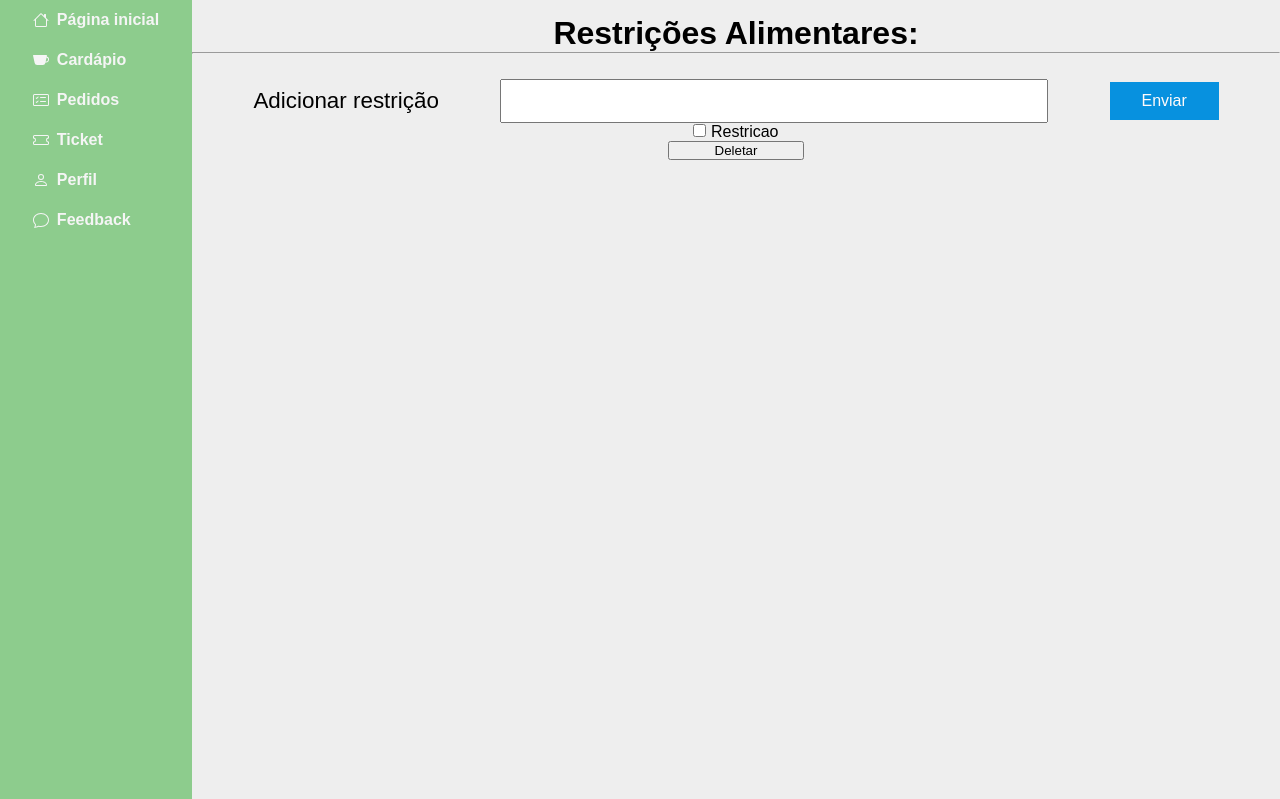
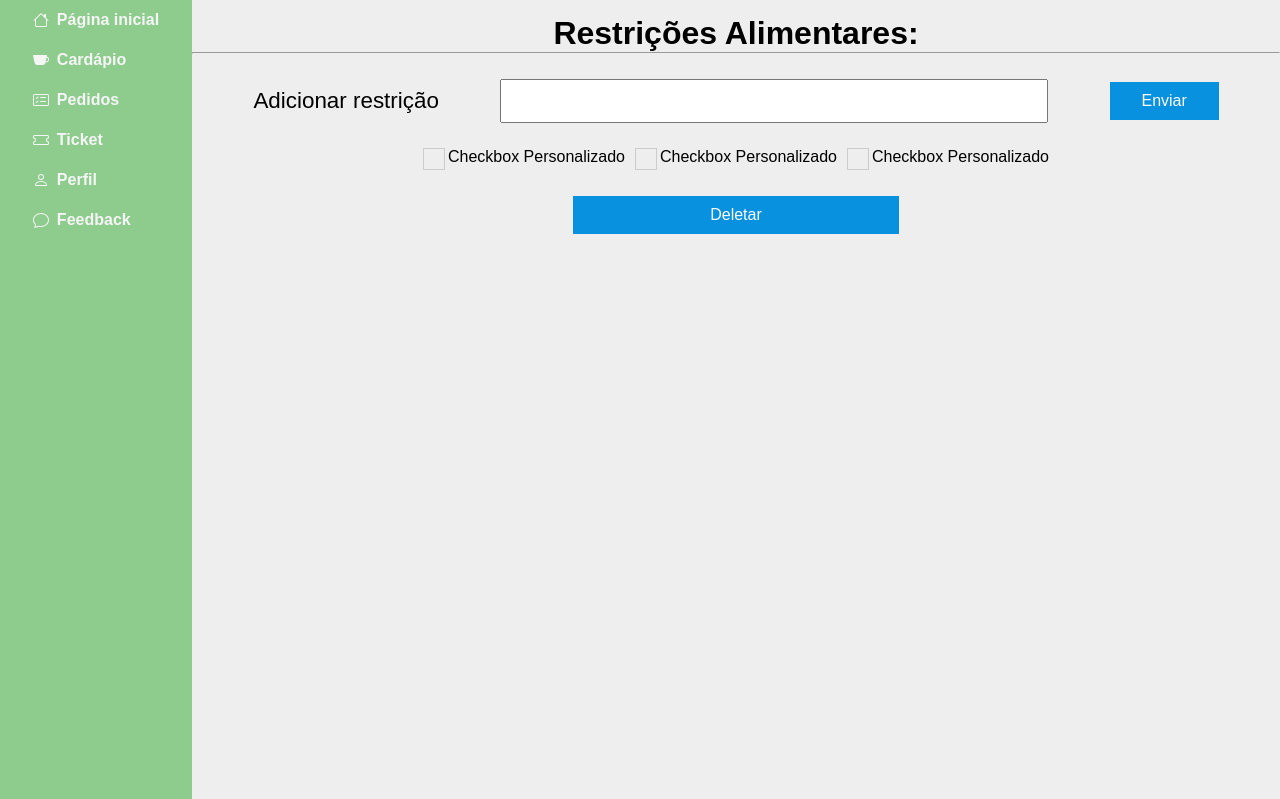
Before and after one commit to RaissonGitHub/Bandeijao_IFRS, a Node server app: page /attrestricoes in a window 1280 px wide. Shown: the part 100-899 px from the top of the page. Run offline with Node 20, Linux system fonts and the light colour scheme.

Commit message:
mais layouts feitos

```diff
--- a/index.js
+++ b/index.js
@@ -107,3 +107,6 @@ app.get('/pagcartao', (req,res)=>{
 app.get('/feedback', (req,res)=>{
   res.render('feedback')
 })
+app.get('/refeicaoconfirm', (req,res)=>{
+  res.render('refeicaoconfirm')
+})
--- a/mysqlconfig.js
+++ b/mysqlconfig.js
@@ -1,6 +1,6 @@
 module.exports = {
   host: "localhost",
   user: "root",
-  password: "",
+  password: "12345678",
   database: "bandeijao",
 };
--- a/views/css/style.css
+++ b/views/css/style.css
@@ -947,9 +1021,14 @@ a.form-attsenha-button{
     align-items: center;
 }
 .form-restricoes-inputs{
+    width: 100%;
     display: flex;
     flex-direction: row;
     flex-wrap: wrap;
+    justify-content: center
+}
+.form-restricoes-inputs form{
+    width: 100%;
 }
 .form-addrestricoes-content-label{
     font-size: 1.4em;
@@ -957,6 +1036,7 @@ a.form-attsenha-button{
 .form-addrestricoes-content-input{
     width: 50%;
     height: 40px;
+    font-size: 1em;
 }
 .form-addrestricoes-content-enviar{
     text-decoration: none;
@@ -968,9 +1048,84 @@ a.form-attsenha-button{
     font-size: 1em;
     border: none;
 }
-.restricao-deletar{
+.form-restricoes-checkbox{
+    width: 50px;
+}
+.restricao-deletar-div{
     width: 100%;
 }
+.restricao-deletar{
+    width: 30%;
+    text-decoration: none;
+    margin-top: 10px;
+    padding: 10px;
+    text-align: center;
+    background: #0791df;
+    color: #fffafa;
+    font-size: 1em;
+    border: none;
+}
+
+.form-restricoes-inputs-content{
+    width: 100%;
+    margin-top: 25px;
+    display: flex;
+    flex-direction: row;
+    flex-wrap: wrap;
+    justify-content: center;
+    gap: 10px;
+}
+
+.custom-checkbox {
+    position: relative;
+    cursor: pointer;
+    padding-left: 25px; /* Espaço para o checkbox personalizado */
+    margin-bottom: 10px;
+    display: inline-block;
+}
+
+.custom-checkbox input {
+    position: absolute;
+    opacity: 0;
+    cursor: pointer;
+}
+
+.checkmark {
+    position: absolute;
+    top: 0;
+    left: 0;
+    height: 20px;
+    width: 20px;
+    background-color: #eee; /* Cor de fundo do checkbox não selecionado */
+    border: 1px solid #ccc;
+}
+
+.custom-checkbox input:checked + .checkmark {
+    background-color: #2196F3; /* Cor de fundo do checkbox selecionado */
+    border: none;
+}
+
+.checkmark:after {
+    content: "";
+    position: absolute;
+    display: none;
+}
+
+.custom-checkbox input:checked + .checkmark:after {
+    display: block;
+}
+
+.custom-checkbox .checkmark:after {
+    left: 6px;
+    top: 2px;
+    width: 5px;
+    height: 10px;
+    border: solid white;
+    border-width: 0 2px 2px 0;
+    transform: rotate(45deg);
+}
+
+
 
 /*restricoes fim*/
 /*sucesso inicio*/
--- a/views/restricoes.ejs
+++ b/views/restricoes.ejs
@@ -30,9 +30,26 @@
         <div class="form-restricoes-inputs">
             <form action="/delrestricao" method="post">
                 <div class="form-restricoes-inputs-content">
-                    <input type="checkbox" name="" id="">
-                    <label for="a">Restricao</label>
-                    <input class="restricao-deletar" type="submit" value="Deletar">
+                    <label class="custom-checkbox">
+                        <input type="checkbox">
+                        <span class="checkmark"></span>
+                        Checkbox Personalizado
+                    </label>
+                    <label class="custom-checkbox">
+                        <input type="checkbox">
+                        <span class="checkmark"></span>
+                        Checkbox Personalizado
+                    </label>
+                    <label class="custom-checkbox">
+                        <input type="checkbox">
+                        <span class="checkmark"></span>
+                        Checkbox Personalizado
+                    </label>
+
+
+                    <div class="restricao-deletar-div">
+                        <input class="restricao-deletar" type="submit" value="Deletar">
+                    </div>
                 </div>
 
             </form>
```
Also changed, not shown: other parts of views/css/style.css (+78 -4 lines), views/attcadastro.ejs (+19 -19 lines), views/login.ejs (+8 -7 lines), views/refeicaoconfirm.ejs (+7 -7 lines), 1 other file.
